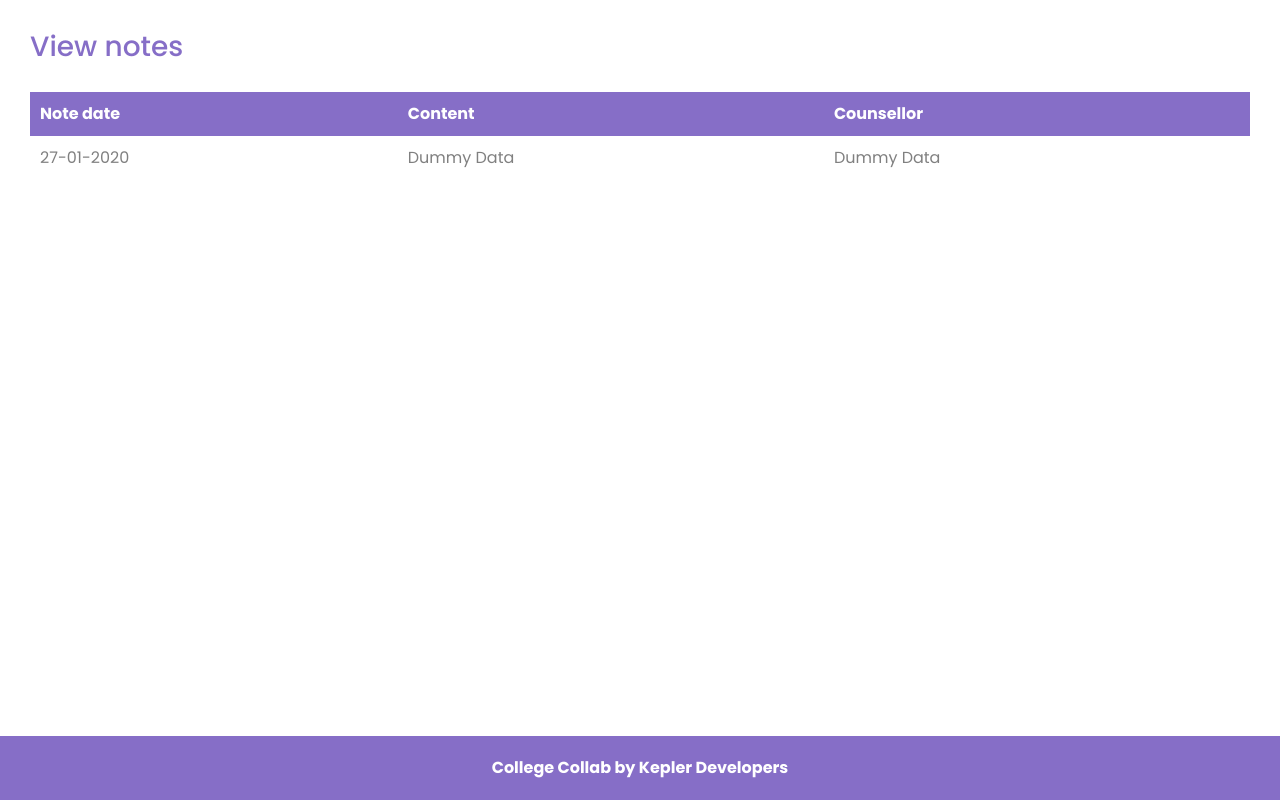
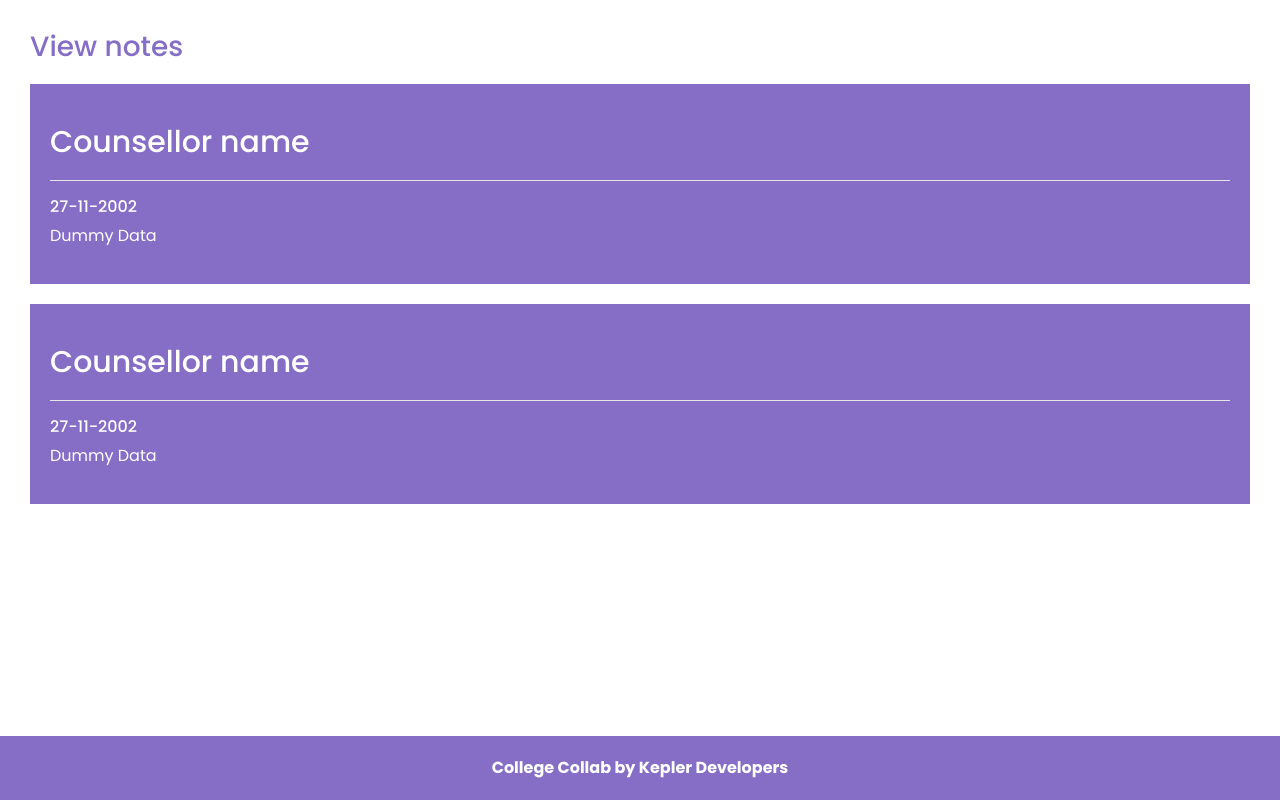
Before and after one commit to shinyumh/automatic-happiness, a plain HTML site: page v_notes.html in a window 1280 px wide. Drawn offline with nearby package versions, Linux system fonts and the light colour scheme.

Commit message:
changed design on v_notes.html

```diff
--- a/v_notes.html
+++ b/v_notes.html
@@ -38,24 +38,37 @@
 			margin-top: 20px!important;
 			font-style: italic;
 		}
+		.note{
+			background-color: #866ec7;
+			color:white!important;
+			padding: 20px;
+			margin-top: 20px;
+		}
+		.note-title{
+			color:white;
+			font-size: 30px!important;
+		}
+		.note-hr{
+			margin-top:20px;
+			background-color:white;
+
+		}
 	</style>
   <body>
     <div class="main-content">
 			<h3> View notes </h3>
-			<div style="overflow-x:auto;">
-			  <table>
-			    <tr>
-						<th> Note date </th>
-						<th> Content </th>
-						<th> Counsellor </th>
-					</tr>
-					<tr>
-						<td> 27-01-2020 </td>
-						<td> Dummy Data </td>
-						<td> Dummy Data </td>
-					</tr>
-			  </table>
-			</div>
+			<section class="note">
+				<h4 class="note-title"> Counsellor name </h4>
+				<hr class="note-hr">
+				<h6 class="note-date"> 27-11-2002 </h6>
+				<p class="note-body"> Dummy Data </p>
+			</section>
+			<section class="note">
+				<h4 class="note-title"> Counsellor name </h4>
+				<hr class="note-hr">
+				<h6 class="note-date"> 27-11-2002 </h6>
+				<p class="note-body"> Dummy Data </p>
+			</section>
 		</div>
 		<!-- Site footer -->
     <footer class="site-footer">
```
